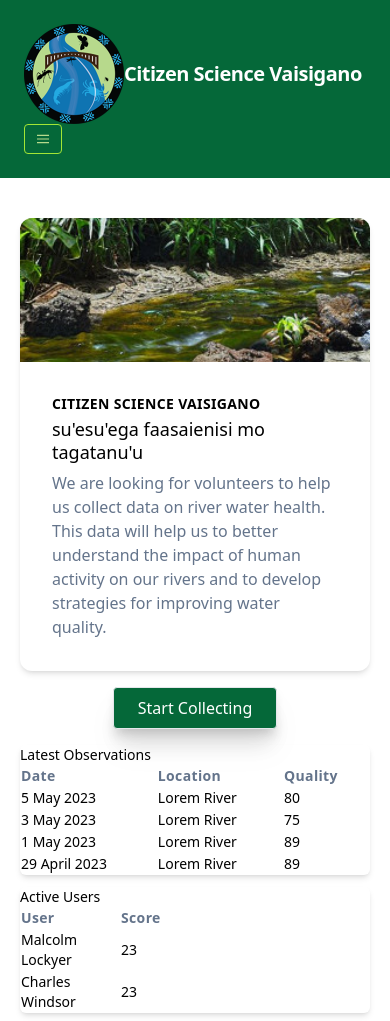
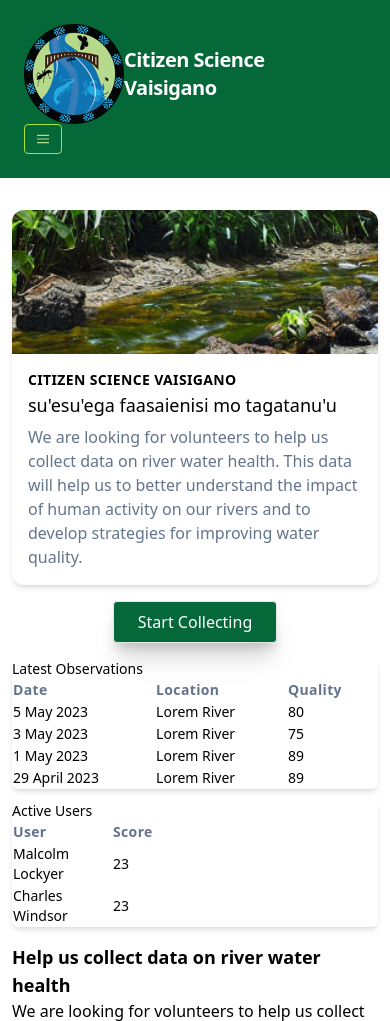
Before and after one commit to timwaters/vaitafe-mockup, a plain HTML site: page index.html in a window 390 px wide. Shown: the top 1021 px of the page. Drawn offline with Linux system fonts and the light colour scheme.

Commit message:
for smol viewports

```diff
--- a/index.html
+++ b/index.html
@@ -10,7 +10,7 @@
 <body>
   <nav class="flex items-center justify-between flex-wrap p-6" style="background-color: #056839;" >
 
-    <div class="flex items-center flex-shrink-0 text-white mr-6 ">
+    <div class="flex items-center shrink text-white mr-6  ">
       <a href="index.html" class="flex items-center ">
         <img class="   " height=100 width=100 src="citizen logo_no Tree_cropped200px.png" >
         <span class="font-semibold text-xl tracking-tight">Citizen Science Vaisigano</span>
@@ -47,7 +47,7 @@
   }
 </script>
 
-<main class="mt-5 px-5 py-5 ">
+<main class="mt-5 px-3 py-3 ">
 
 
   <div class="max-w-md mx-auto bg-white rounded-xl shadow-md overflow-hidden md:max-w-5xl">
@@ -55,7 +55,7 @@
       <div class="md:shrink-0">
         <img class="h-36 w-full object-cover md:h-full md:w-36" src="stream.jpeg" alt="placeholder">
       </div>
-      <div class="p-8">
+      <div class="p-4">
         <div class="uppercase tracking-wide text-sm text-bg-lime-950 font-semibold">Citizen Science Vaisigano</div>
         <a href="#" class="block mt-1 text-lg leading-tight font-medium text-black hover:underline">su'esu'ega faasaienisi mo tagatanu'u</a>
         <p class="mt-2 text-slate-500">We are looking for volunteers to help us collect data on river water health. This data will help us to better understand the impact of human activity on our rivers and to develop strategies for improving water quality. </p>
```
Also changed, not shown: form.html (+3 -3 lines), user.html (+4 -6 lines), output.css.
